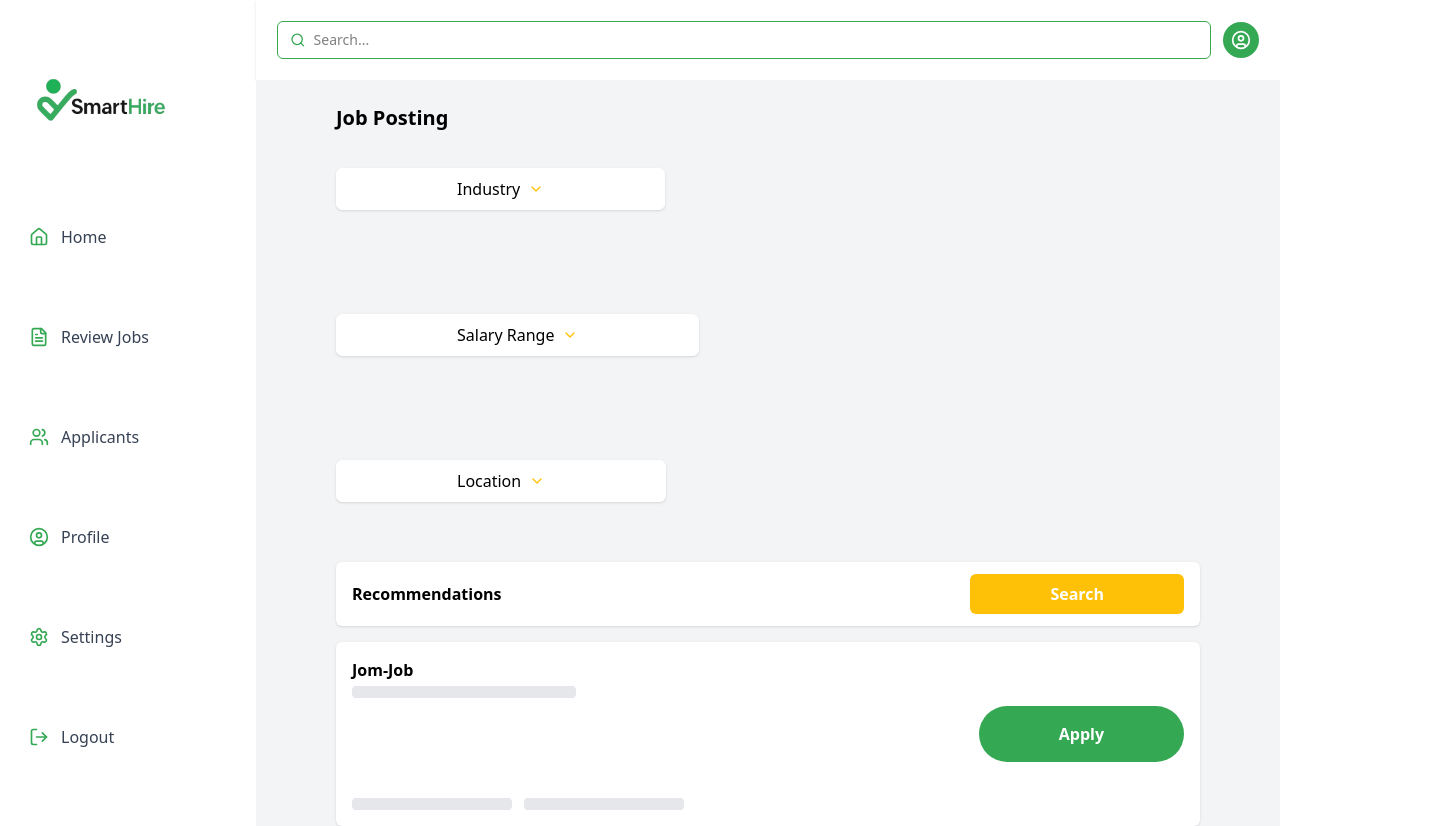
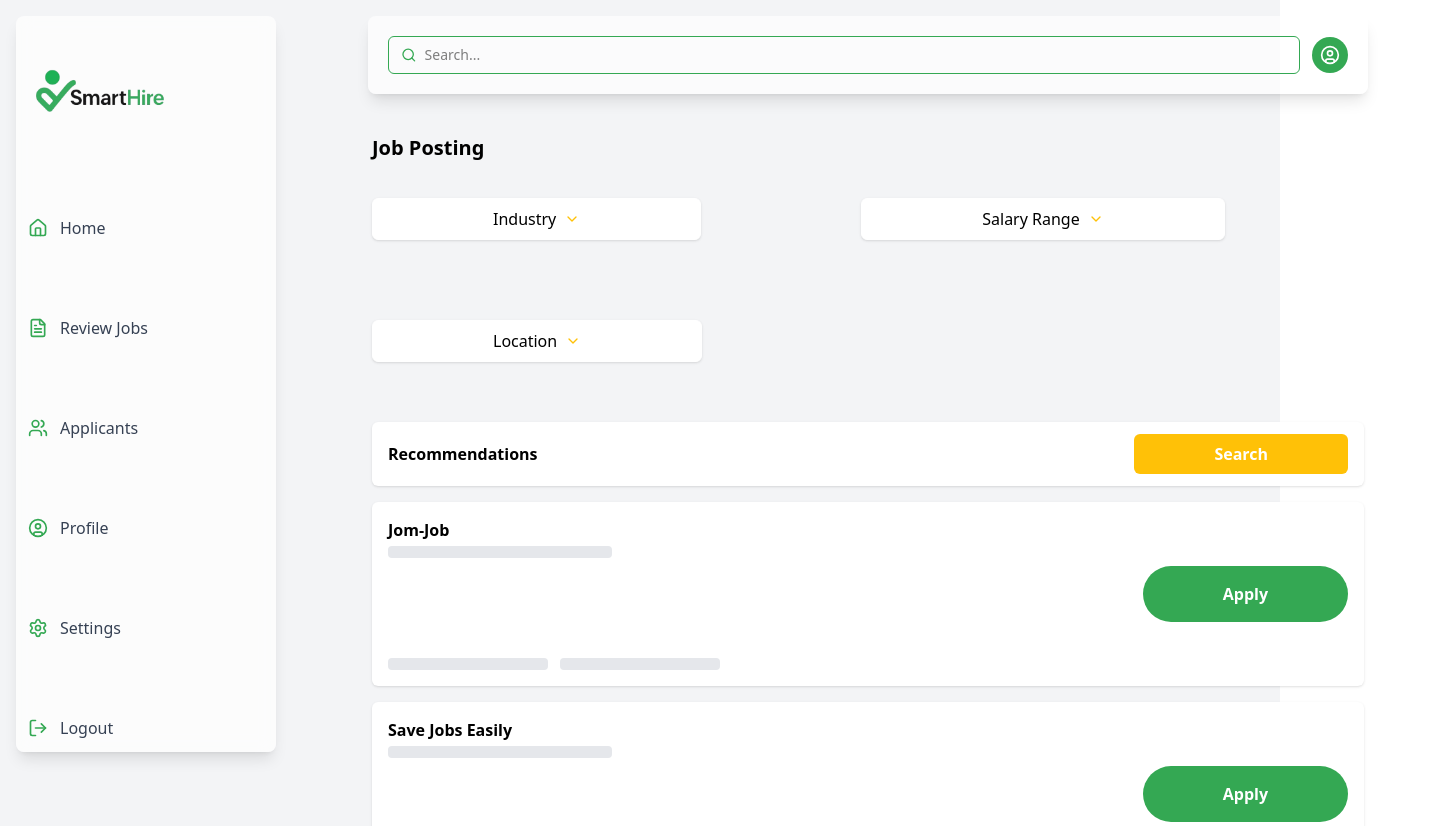
Before and after one commit to JulianaFofe/JobRecommendation, a React (Vite) app in the folder React/: page /employeedash in a window 1280 px wide. Shown: the top 826 px of the page, 1444 px wide, since content can reach past the window. Built offline with nearby package versions, Linux system fonts and the light colour scheme.

Commit message:
employeedashboard

```diff
--- a/React/src/App.tsx
+++ b/React/src/App.tsx
@@ -1,37 +1,12 @@
-import Sidebar from "./components/EmployeeDashboard/Sidebar";
-import Navbar from "./components/EmployeeDashboard/Navbar";
+
 import Dashboard from "./components//EmployeeDashboard/Dashboard";
+import DashView from "./components/dashboardView";
 
-import type { SidebarItem } from "./types/sidebar";
 import type { JobCard } from "./types/jobcard";
 
-import {
-  Home,
-  FileText,
-  Users,
-  UserCircle,
-  Settings,
-  LogOut,
-} from "lucide-react";
+import { Route, Routes } from "react-router-dom";
 
 function App() {
-  // sidebar data (mapped in Sidebar)
-  const sidebarItems: SidebarItem[] = [
-    { id: "home", title: "Home", path: "/", icon: Home },
-    { id: "review", title: "Review Jobs", path: "/review", icon: FileText },
-    { id: "applicants", title: "Applicants", path: "/applicants", icon: Users },
-    { id: "profile", title: "Profile", path: "/profile", icon: UserCircle },
-    { id: "settings", title: "Settings", path: "/settings", icon: Settings },
-    { id: "logout", title: "Logout", path: "/logout", icon: LogOut },
-  ];
-
-  // top mini tabs (mapped in Navbar)
-  // const tabs: NavbarTab[] = [
-  //   { id: "s1", label: "Section 1" },
-  //   { id: "s2", label: "Section 2" },
-  // ];
-
-  // job cards (mapped in MainBody)
   const cards: JobCard[] = [
     { id: "c1", title: "Jom-Job", ctaText: "Apply" },
     { id: "c2", title: "Save Jobs Easily", ctaText: "Apply" },
@@ -39,12 +14,11 @@ function App() {
   ];
 
   return (
-    <div className="flex min-h-screen ">
-      <Sidebar items={sidebarItems} />
-      <div className="flex-1 flex flex-col ">
-        <Navbar />
-        <Dashboard cards={cards} />
-      </div>
+    <div>
+      <Routes>
+        <Route path="/Dashview" element={<DashView/>} />
+        <Route path="/employeedash" element={<Dashboard cards={cards} />} />
+      </Routes>
     </div>
   );
 }
--- a/React/src/components/EmployeeDashboard/Dashboard/index.tsx
+++ b/React/src/components/EmployeeDashboard/Dashboard/index.tsx
@@ -1,21 +1,44 @@
 import { ChevronDown } from "lucide-react";
 import type { JobCard } from "../../../types/jobcard";
+import type { SidebarItem } from "../../../types/sidebar";
+import SidebarWrapper from "../hamburger";
+import {
+  Home,
+  FileText,
+  Users,
+  UserCircle,
+  Settings,
+  LogOut,
+} from "lucide-react";
+import Navbar from "../Navbar";
 
 type Props = { cards: JobCard[] };
 
 export default function Dashboard({ cards }: Props) {
+  // sidebar data (mapped in Sidebar)
+  const sidebarItems: SidebarItem[] = [
+    { id: "home", title: "Home", path: "/", icon: Home },
+    { id: "review", title: "Review Jobs", path: "/review", icon: FileText },
+    { id: "applicants", title: "Applicants", path: "/applicants", icon: Users },
+    { id: "profile", title: "Profile", path: "/profile", icon: UserCircle },
+    { id: "settings", title: "Settings", path: "/settings", icon: Settings },
+    { id: "logout", title: "Logout", path: "/logout", icon: LogOut },
+  ];
   return (
-    <section className="flex-1 bg-gray-100">
+    <div className="flex min-h-screen bg-gray-100">
+      <SidebarWrapper items={sidebarItems} />
+      <section className="flex-1 flex flex-col ">
+        <Navbar />
         <div className=" mx-auto p-6 px-20">
           {/* Title */}
           <h2 className="text-xl font-bold mb-9">Job Posting</h2>
 
           {/* Filters */}
-        <div className="flex-1 flex flex-wrap gap-26 space-x-20 mb-15">
+          <div className=" flex-col sm:flex-row flex-1 flex flex-wrap gap-20 space-x-20 mb-15 ">
             {["Industry", "Salary Range", "Location"].map((label) => (
               <button
                 key={label}
-              className="flex justify-betwee items-center cursor-pointer gap-2 bg-white border border-white rounded-md px-30 py-2 shadow-sm"
+                className=" flex justify-betwee items-center cursor-pointer gap-2 bg-white border border-white rounded-md px-30 py-2 shadow-sm hover:shadow-xl transition-all duration-300 hover:bg-white/80"
               >
                 {label} <ChevronDown className="w-4 h-4  text-secondary" />
               </button>
@@ -33,7 +56,10 @@ export default function Dashboard({ cards }: Props) {
           {/* Cards */}
           <div className="space-y-4">
             {cards.map((c) => (
-            <article key={c.id} className="bg-white rounded-md shadow px-4 py-4 flex  items-center justify-between">
+              <article
+                key={c.id}
+                className="bg-white rounded-md shadow px-4 py-4 flex  items-center justify-between"
+              >
                 <div className="pr-3">
                   <h4 className="font-semibold mb-1">{c.title}</h4>
                   {/* simple grey bars like in the mock */}
@@ -53,5 +79,6 @@ export default function Dashboard({ cards }: Props) {
           </div>
         </div>
       </section>
+    </div>
   );
 }
--- a/React/src/components/EmployeeDashboard/Navbar/index.tsx
+++ b/React/src/components/EmployeeDashboard/Navbar/index.tsx
@@ -9,7 +9,8 @@ export default function Navbar({ onSearch }: Props) {
   const [q, setQ] = useState("");
 
   return (
-    <header className="fix shadow bg-white border border-white">
+    <div className="px-15 ">
+    <header className="translate-x-0-translate-x-full lg:translate-x-0  lg:static inset-y-0 left-0 z-50 w-250  bg-white/70 shadow-lg rounded-lg m-2 lg:m-4 mr-0 transition-transform duration-300 ease-in-out">
       {/* Small tabs row (Section 1 / 2) */}
       {/* <div className="px-4 pt-2 flex gap-2">
         {tabs.map((t) => (
@@ -41,5 +42,6 @@ export default function Navbar({ onSearch }: Props) {
         </div>
       </div>
     </header>
+    </div>
   );
 }
--- a/React/src/components/EmployeeDashboard/Sidebar/index.tsx
+++ b/React/src/components/EmployeeDashboard/Sidebar/index.tsx
@@ -1,6 +1,6 @@
 import { Link, useLocation } from "react-router-dom";
 import type { SidebarItem } from "../../../types/sidebar";
-import logo from "../../../assets/images/logo.png"
+import logo from "../../../assets/images/logo.png";
 
 type Props = { items: SidebarItem[] };
 
@@ -8,7 +8,7 @@ export default function Sidebar({ items }: Props) {
   const { pathname } = useLocation();
 
   return (
-    <aside className="fix shadow w-64 bg-white border border-white border-r min-h-screen px-4 py-6">
+    <aside className="h-[calc(100vh-64px)] translate-x-0-translate-x-full lg:translate-x-0 lg:static inset-y-0 left-0 z-50 w-65 bg-white/70 backdrop-blur-sm shadow-lg rounded-lg m-2 lg:m-4 mr-0 transition-transform duration-300 ease-in-out">
       {/* Brand */}
       <div className="flex items-center gap-2 mb-8">
         <div className="w-40 h-40 rounded-full  grid place-items-center text-white font-bold"><img src={logo} alt="" /></div>
@@ -23,8 +23,8 @@ export default function Sidebar({ items }: Props) {
             <Link
               key={item.id}
               to={item.path}
-              className={`flex items-center gap-3 rounded-md px-3 py-2 transition
-                ${Active ? "text-primary/100 bg-green-50" : "text-gray-700 hover:bg-gray-100"}`}
+              className={`flex  items-center gap-3 rounded-md px-3 py-2 transition
+                ${Active ? "text-primary/100 bg-green-100  " : "text-gray-700 hover:bg-gray-100"}`}
             >
               <Icon className="w-5 h-5 text-primary" />
               <span>{item.title}</span>
--- /dev/null
+++ b/React/src/components/EmployeeDashboard/hamburger/index.tsx
@@ -0,0 +1,47 @@
+import { useState } from "react";
+import { Menu, X } from "lucide-react";
+import Sidebar from "../Sidebar";
+import type { SidebarItem } from "../../../types/sidebar";
+
+type Props = { items: SidebarItem[] };
+
+export default function SidebarWrapper({ items }: Props) {
+  const [open, setOpen] = useState(false);
+
+  return (
+    <>
+      {/* Hamburger button - visible only on mobile */}
+      <button
+        className="lg:hidden fixed top-4 left-4 z-50 bg-white p-2 rounded-md shadow"
+        onClick={() => setOpen(true)}
+      >
+        <Menu className="w-6 h-6 text-gray-700" />
+      </button>
+
+      {/* Overlay (blurred background) */}
+      {open && (
+        <div
+          className="fixed inset-0 bg-black/30 backdrop-blur-sm z-40 lg:hidden"
+          onClick={() => setOpen(false)}
+        />
+      )}
+
+      {/* Sidebar */}
+      <div
+        className={`fixed top-0 left-0 h-full z-50 transform ${
+          open ? "translate-x-0" : "-translate-x-full"
+        } transition-transform duration-300 ease-in-out lg:translate-x-0 lg:static`}
+      >
+        {/* Exit button on mobile */}
+        <div className="lg:hidden flex justify-end p-4">
+          <button onClick={() => setOpen(false)}>
+            <X className="w-6 h-6 text-gray-700" />
+          </button>
+        </div>
+
+        {/* Your existing Sidebar component */}
+        <Sidebar items={items} />
+      </div>
+    </>
+  );
+}
```
Lines whose indentation alone changed are shown as unchanged.
